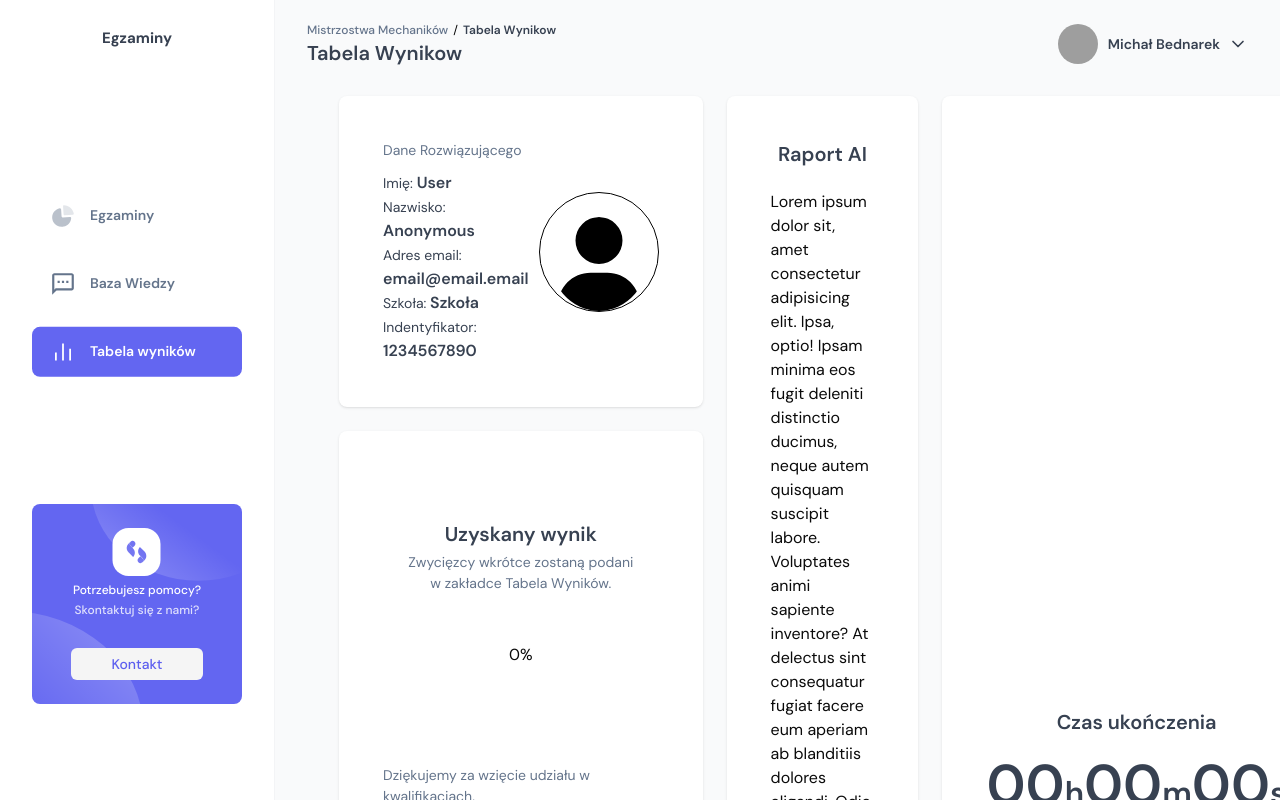
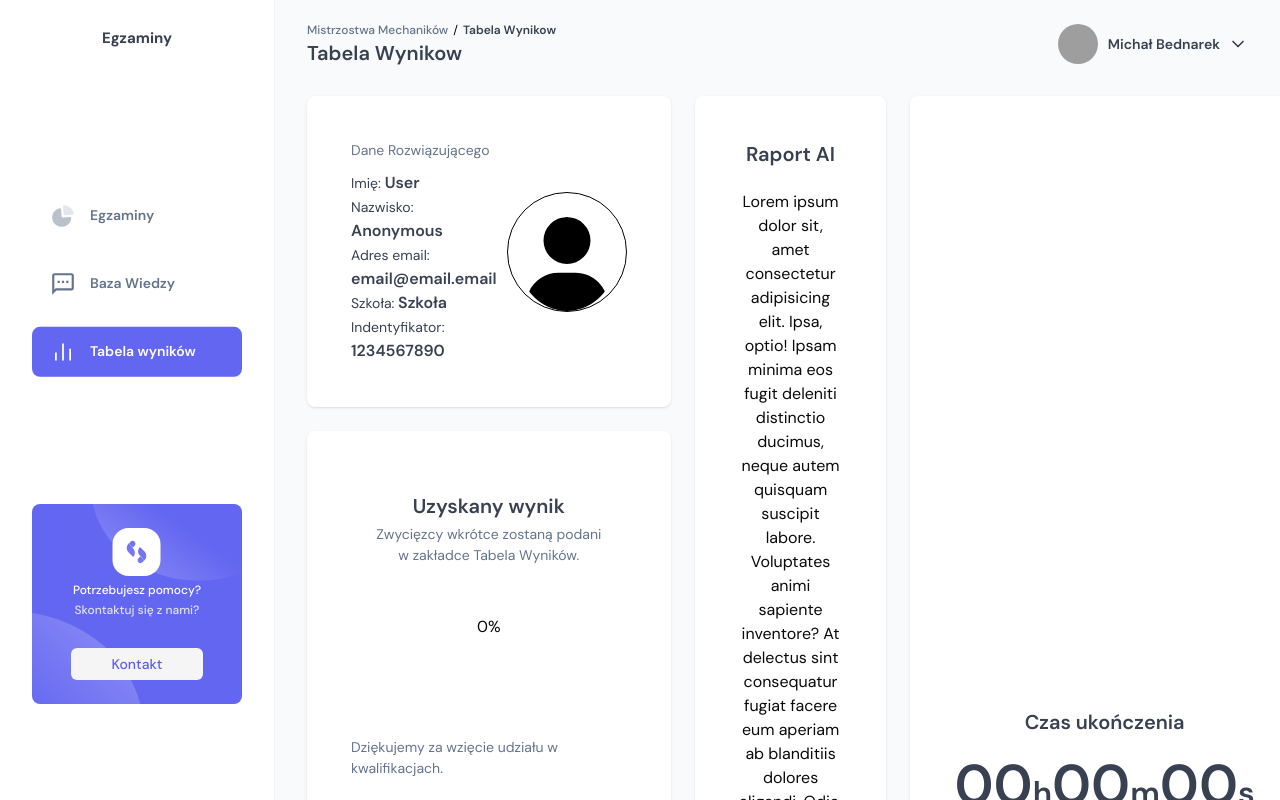
Before and after one commit to Vetther/HackHeroes2023, a Next.js app in the folder apps/frontend/: page /tabela-wynikow in a window 1280 px wide. Built offline with nearby package versions, Linux system fonts and the light colour scheme; grey boxes are pictures that could not be loaded.

Commit message:
Fix typo in ai raport

```diff
--- a/apps/frontend/src/components/results.tsx
+++ b/apps/frontend/src/components/results.tsx
@@ -3,14 +3,14 @@ import { NavbarIcons } from "./icons/navbar"
 
 export default function Results() {
   return (
-    <div className="inline-flex h-screen gap-6 self-stretch px-8">
-      <div className="inline-flex flex-col gap-6">
+    <div className="flex h-full w-full gap-6">
+      <div className="flex w-full max-w-lg flex-col gap-6">
         <ProfileSection />
         <ScoreSection />
       </div>
-      <div className="inline-flex flex-col gap-6">
-        <div className="inline-flex gap-6">
-          <AIReportSection />
+      <div className="flex w-full flex-col gap-6">
+        <div className="flex w-full gap-6">
+          <AIRaportSection />
           <TimeSection />
         </div>
         <ChartSection />
@@ -74,13 +74,13 @@ function ProfileSection() {
   )
 }
 
-function AIReportSection() {
+function AIRaportSection() {
   return (
-    <Section className="max-w-md flex-col items-center justify-center gap-[22px]">
+    <Section className="w-full flex-col items-center justify-center gap-[22px]">
       <h3 className="text-xl font-semibold leading-7 text-gray-700">
         Raport AI
       </h3>
-      <p>
+      <p className="text-center">
         Lorem ipsum dolor sit, amet consectetur adipisicing elit. Ipsa, optio!
         Ipsam minima eos fugit deleniti distinctio ducimus, neque autem quisquam
         suscipit labore. Voluptates animi sapiente inventore? At delectus sint
@@ -97,7 +97,7 @@ function AIReportSection() {
 
 function TimeSection() {
   return (
-    <Section className="flex-col items-center justify-between">
+    <Section className="w-full flex-col items-center justify-between">
       <div className="flex shrink grow basis-0 flex-col items-center justify-center gap-2.5">
         <h3 className="text-xl font-semibold leading-7 text-gray-700">
           Czas ukończenia
```
Also changed, not shown: apps/frontend/package.json (+5 -3 lines), 1 other file (tests, documents, lock files or other folders).
